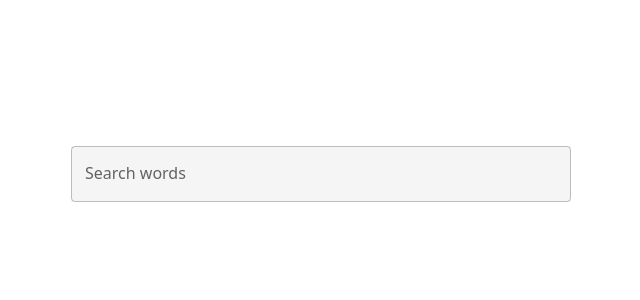
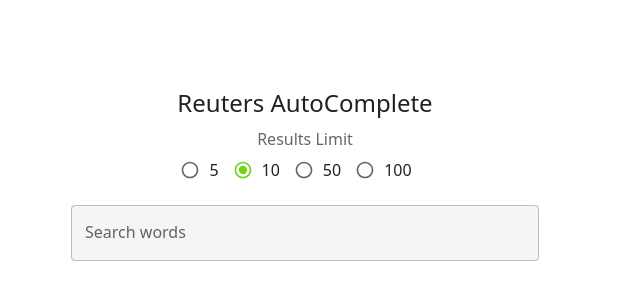
Before and after one commit to razafaraz0/reuters-autocomplete-raza, a React (Vite) app: page / in a window 1280 px wide. Shown: the part 226-526 px from the top of the page, without its empty margins (335-975 px from the left). Built offline with nearby package versions, Linux system fonts and the light colour scheme.

Commit message:
Add radio button to select limit number of return result

```diff
--- a/src/components/WordSearch.tsx
+++ b/src/components/WordSearch.tsx
@@ -9,24 +9,37 @@ import List from '@mui/material/List';
 import ListItemButton from '@mui/material/ListItemButton';
 import ListItemText from '@mui/material/ListItemText';
 import Box from '@mui/material/Box';
-import { Typography } from '@mui/material';
+import Typography from '@mui/material/Typography';
+import Radio from '@mui/material/Radio';
+import RadioGroup from '@mui/material/RadioGroup';
+import FormControlLabel from '@mui/material/FormControlLabel';
+import FormControl from '@mui/material/FormControl';
+import FormLabel from '@mui/material/FormLabel';
 
 function WordSearch() {
   const [search, setSearch] = useState('');
   const [debouncedSearch, setDebouncedSearch] = useState('');
   const [highlightedIndex, setHighlightedIndex] = useState<number | null>(null);
+  const [limit, setLimit] = useState('10');
 
   const debouncedSetSearch = useMemo(
     () => debounce((value: string) => setDebouncedSearch(value), DEBOUNCE_LIMIT),
     []
   );
 
-  const { data, isLoading, isError } = useGetWord({ query: debouncedSearch, limit: 10 });
+  const { data, isLoading, isError } = useGetWord({
+    query: debouncedSearch,
+    limit: parseInt(limit, 10)
+  });
 
   const handleChange = (e: React.ChangeEvent<HTMLInputElement>) => {
     const value = e.target.value;
     setSearch(value);
     debouncedSetSearch(value);
+  };
+
+  const handleLimitChange = (event: React.ChangeEvent<HTMLInputElement>) => {
+    setLimit(event.target.value);
   };
 
   const handleItemClick = (word: string, idx: number) => {
@@ -37,14 +50,34 @@ function WordSearch() {
   const statusMessage = useMemo(() => {
     if (isLoading) return "Loading search results.";
     if (isError) return "Failed to fetch words.";
-     if (data && data.length === 0 && search.length > 0) return "No matching word found.";
-    if (data && data.length > 0) return `${data.length} results found.`;
+    if (data && data.length === 0 && search.length > 0) return "No matching word found.";
+    if (data && data.length > 0) return `${data.length} results found (Limit: ${limit}).`;
     return "";
-  }, [isLoading, isError, data, search.length]);
+  }, [isLoading, isError, data, search.length, limit]);
 
 
   return (
-     <Box sx={{ maxWidth: 500, padding: 2 }}>
+     <Box sx={{ maxWidth: 500, padding: 2, margin: '0 auto' }}>
+
+      <Typography variant="h5" component="h1" gutterBottom sx={{ textAlign: 'center' }}>
+        Reuters AutoComplete
+      </Typography>
+
+      <FormControl component="fieldset" sx={{ mb: 2 }}>
+        <FormLabel component="legend">Results Limit</FormLabel>
+        <RadioGroup
+          row
+          name="result-limit-group"
+          value={limit}
+          onChange={handleLimitChange}
+        >
+          <FormControlLabel value="5" control={<Radio size="small" />} label="5" />
+          <FormControlLabel value="10" control={<Radio size="small" />} label="10" />
+          <FormControlLabel value="50" control={<Radio size="small" />} label="50" />
+          <FormControlLabel value="100" control={<Radio size="small" />} label="100" />
+        </RadioGroup>
+      </FormControl>
+
       <TextField
         fullWidth
         label="Search words"
@@ -52,8 +85,7 @@ function WordSearch() {
         value={search}
         onChange={handleChange}
         sx={{
-          backgroundColor: '#f5f5f5',
-          width: 500
+          backgroundColor: '#f5f5f5'
         }}
         inputProps={{
             role: 'combobox',
@@ -62,11 +94,6 @@ function WordSearch() {
             'aria-expanded': !!(data && data.length > 0)
         }}
       />
-      {search && (
-          <Typography gutterBottom sx={{ textAlign: 'center', py: 2   }}>
-              Current Selected term is {search}
-          </Typography>
-      )}
 
       <Box sx={{ marginTop: 2, position: 'fixed' , width:500}}>
         <Box
```
